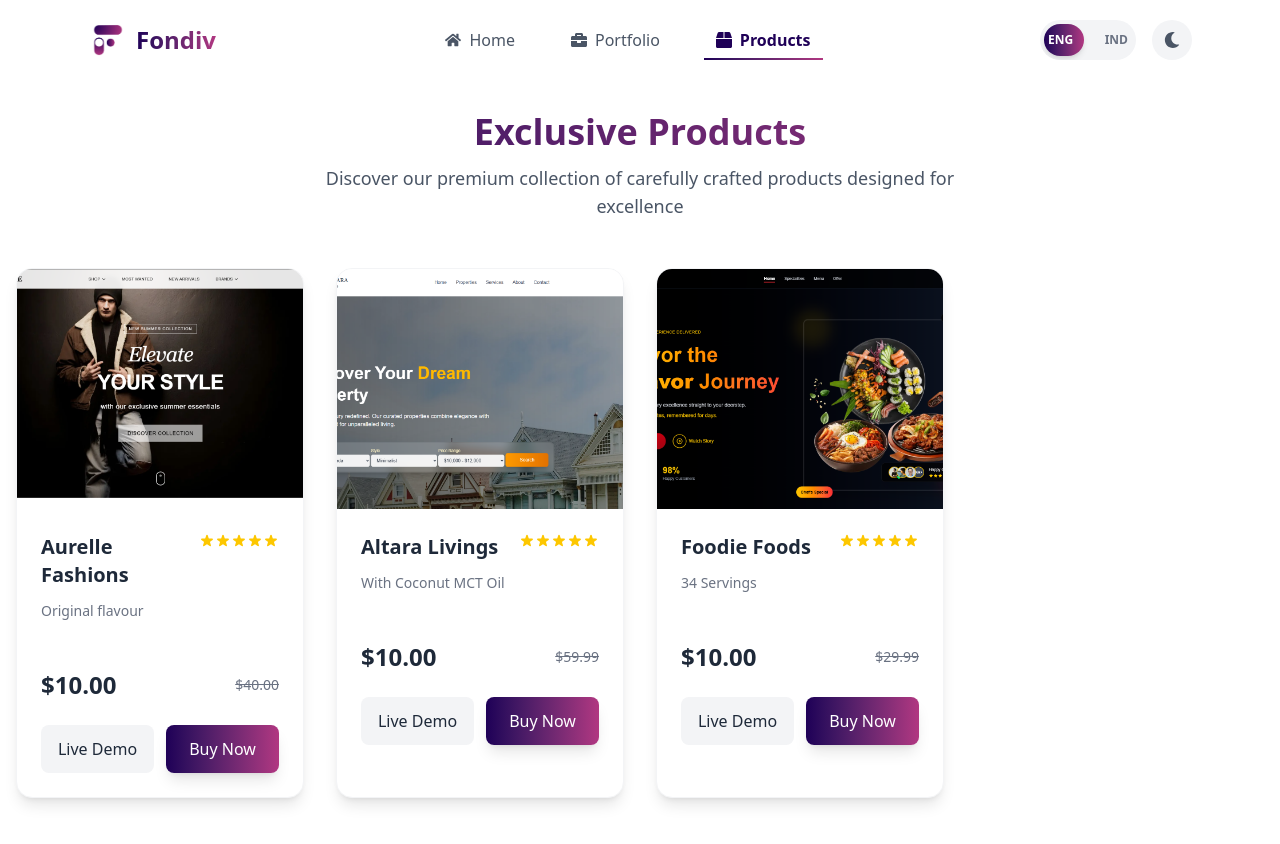
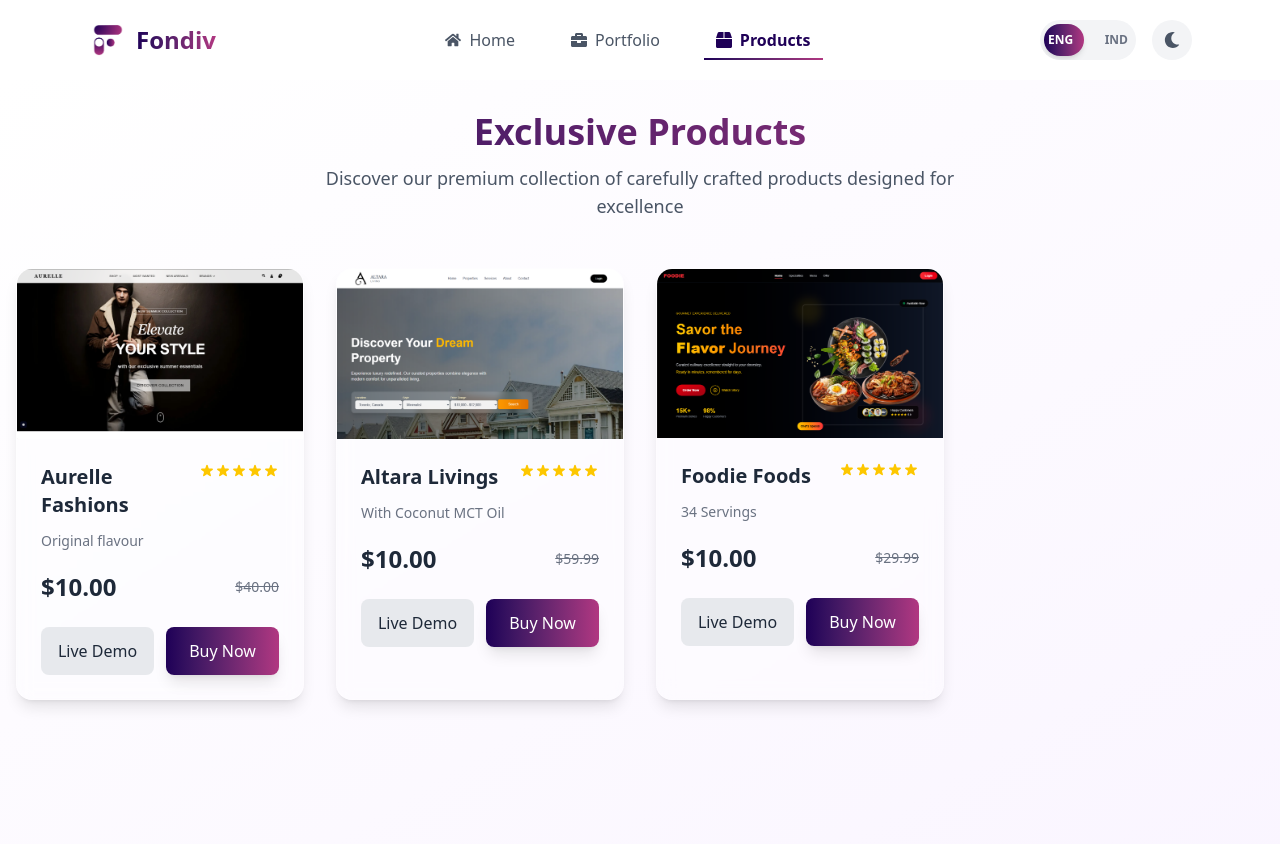
Before and after one commit to Zhafran131922/fondiv, a Next.js app: page /products in a window 1280 px wide. Shown: the top 844 px of the page. Built offline with nearby package versions, Linux system fonts and the light colour scheme.

Commit message:
update darkstate

```diff
--- a/package.json
+++ b/package.json
@@ -10,10 +10,14 @@
   },
   "dependencies": {
     "framer-motion": "^12.23.9",
+    "i18next": "^25.3.2",
+    "i18next-browser-languagedetector": "^8.2.0",
+    "i18next-http-backend": "^3.0.2",
     "lucide-react": "^0.526.0",
     "next": "15.4.4",
     "react": "19.1.0",
     "react-dom": "19.1.0",
+    "react-i18next": "^15.6.1",
     "react-icons": "^5.5.0",
     "react-intersection-observer": "^9.16.0"
   },
--- a/src/app/portfolio/page.js
+++ b/src/app/portfolio/page.js
@@ -11,16 +11,24 @@ export default function HomePage() {
   const [isModalOpen, setIsModalOpen] = useState(false);
   const [darkMode, setDarkMode] = useState(false);
 
-  // Check for user's preferred color scheme
   useEffect(() => {
-    if (typeof window !== 'undefined') {
-      const isDark = window.matchMedia('(prefers-color-scheme: dark)').matches;
-      setDarkMode(isDark);
+    if (typeof window !== "undefined") {
+      // Check localStorage first
+      const savedMode = localStorage.getItem("darkMode");
+      if (savedMode !== null) {
+        setDarkMode(savedMode === "true");
+      } else {
+        // Fallback to system preference
+        const isDark = window.matchMedia("(prefers-color-scheme: dark)").matches;
+        setDarkMode(isDark);
+      }
     }
   }, []);
 
   const toggleDarkMode = () => {
-    setDarkMode(!darkMode);
+    const newMode = !darkMode;
+    setDarkMode(newMode);
+    localStorage.setItem("darkMode", newMode);
   };
 
   const openModal = (project) => {
--- a/src/app/products/page.js
+++ b/src/app/products/page.js
@@ -2,25 +2,33 @@
 import { useState, useEffect } from "react";
 import Navbar from "../components/navbar";
 import { products } from "./product";
+import Image from "next/image";
 
 export default function HomePage() {
   const [darkMode, setDarkMode] = useState(false);
 
   useEffect(() => {
     if (typeof window !== "undefined") {
-      const isDark = window.matchMedia("(prefers-color-scheme: dark)").matches;
-      setDarkMode(isDark);
+      const savedMode = localStorage.getItem("darkMode");
+      if (savedMode !== null) {
+        setDarkMode(savedMode === "true");
+      } else {
+        const isDark = window.matchMedia("(prefers-color-scheme: dark)").matches;
+        setDarkMode(isDark);
+      }
     }
   }, []);
 
   const toggleDarkMode = () => {
-    setDarkMode(!darkMode);
+    const newMode = !darkMode;
+    setDarkMode(newMode);
+    localStorage.setItem("darkMode", newMode);
   };
 
   return (
     <div
       className={`min-h-screen transition-colors duration-300 ${
-        darkMode ? "bg-gray-900 text-gray-100" : "bg-white text-gray-800"
+        darkMode ? "bg-gray-900 text-gray-100" : "bg-gradient-to-br from-white to-purple-50 text-gray-800"
       }`}
     >
       <Navbar darkMode={darkMode} toggleDarkMode={toggleDarkMode} />
@@ -28,10 +36,20 @@ export default function HomePage() {
       <section className="px-4 py-8">
         <div className="max-w-7xl mx-auto">
           <div className="text-center mb-12">
-            <h1 className="text-4xl font-bold mb-3 bg-clip-text text-transparent bg-gradient-to-r from-[#1f0057] to-[#b13781]">
+            <h1 className={`text-4xl font-bold mb-3
+             ${
+              darkMode
+                ? "text-white"
+                : "bg-clip-text text-transparent bg-gradient-to-r from-[#1f0057] to-[#b13781]"
+            }`}>
               Exclusive Products
             </h1>
-            <p className="text-lg max-w-2xl mx-auto text-gray-600 dark:text-gray-300">
+            <p className={`text-lg max-w-2xl mx-auto
+            ${
+              darkMode
+                ? "text-gray-300"
+                : "text-gray-600"
+            }`}>
               Discover our premium collection of carefully crafted products
               designed for excellence
             </p>
@@ -41,19 +59,21 @@ export default function HomePage() {
             {products.map((product, index) => (
               <div
                 key={index}
-                className={`group bg-white dark:bg-gray-800 rounded-2xl overflow-hidden shadow-lg
-                  transition-all duration-300 hover:shadow-xl hover:-translate-y-2
+                className={`group rounded-2xl overflow-hidden transition-all duration-300 hover:-translate-y-2
                   ${
                     darkMode
-                      ? "border border-gray-700"
-                      : "border border-gray-100"
+                      ? "bg-gray-800/80 backdrop-blur-sm border border-gray-700 shadow-lg"
+                      : "bg-white/30 backdrop-blur-sm border border-white/20 shadow-lg hover:shadow-xl"
                   }`}
               >
-                <div className="relative overflow-hidden">
-                  <img
+                {/* 16:9 Image Container */}
+                <div className="relative aspect-w-16 aspect-h-9 w-full overflow-hidden">
+                  <Image
                     src={product.image}
                     alt={product.name}
-                    className="w-full h-60 object-cover transition-transform duration-500 group-hover:scale-105"
+                    width={640}
+                    height={360}
+                    className="w-full h-full object-cover transition-transform duration-500 group-hover:scale-105"
                   />
                 </div>
 
@@ -74,7 +94,7 @@ export default function HomePage() {
                     </div>
                   </div>
 
-                  <p className="text-sm text-gray-500 dark:text-gray-400 mb-5 h-12 overflow-hidden">
+                  <p className="text-sm text-gray-500 dark:text-gray-400 mb-5 line-clamp-2">
                     {product.description}
                   </p>
 
@@ -90,8 +110,12 @@ export default function HomePage() {
                       href={product.liveDemoLink}
                       target="_blank"
                       rel="noopener noreferrer"
-                      className="flex-1 bg-gray-100 dark:bg-gray-700 text-center py-3 rounded-lg
-      hover:bg-gray-200 dark:hover:bg-gray-600 transition-colors font-medium"
+                      className={`flex-1 text-center py-3 rounded-lg font-medium transition-colors
+                        ${
+                          darkMode
+                            ? "bg-gray-700 hover:bg-gray-600"
+                            : "bg-gray-200/90 hover:bg-gray-300"
+                        }`}
                     >
                       Live Demo
                     </a>
@@ -99,8 +123,7 @@ export default function HomePage() {
                       href={product.buyNowLink}
                       target="_blank"
                       rel="noopener noreferrer"
-                      className="flex-1 bg-gradient-to-r from-[#1f0057] to-[#b13781] text-white text-center py-3 rounded-lg
-      hover:opacity-90 transition-all font-medium shadow-lg hover:shadow-xl"
+                      className="flex-1 bg-gradient-to-r from-[#1f0057] to-[#b13781] text-white text-center py-3 rounded-lg hover:opacity-90 transition-all font-medium shadow-lg hover:shadow-xl"
                     >
                       Buy Now
                     </a>
```
Also changed, not shown: 1 other file (tests, documents, lock files or other folders).
